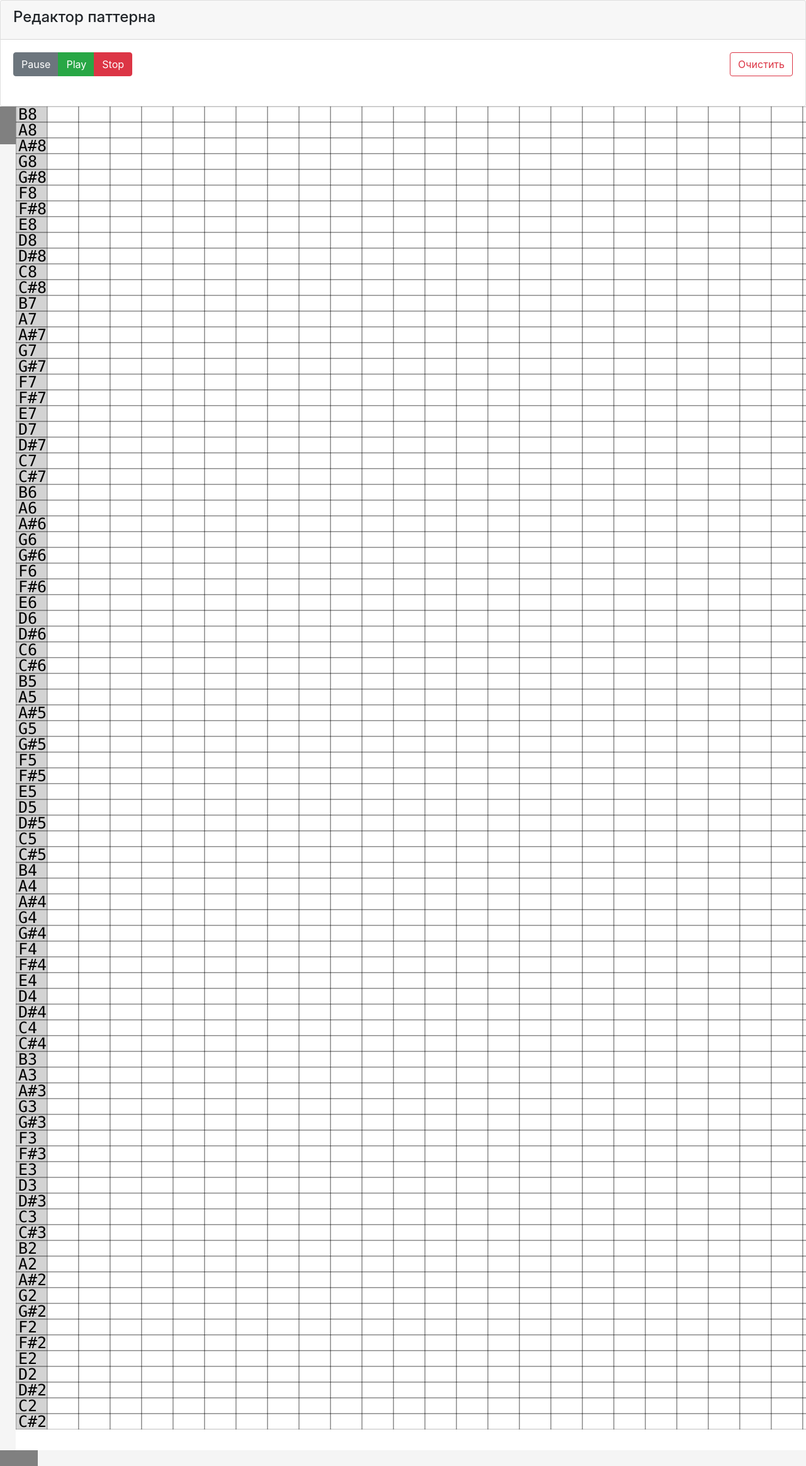
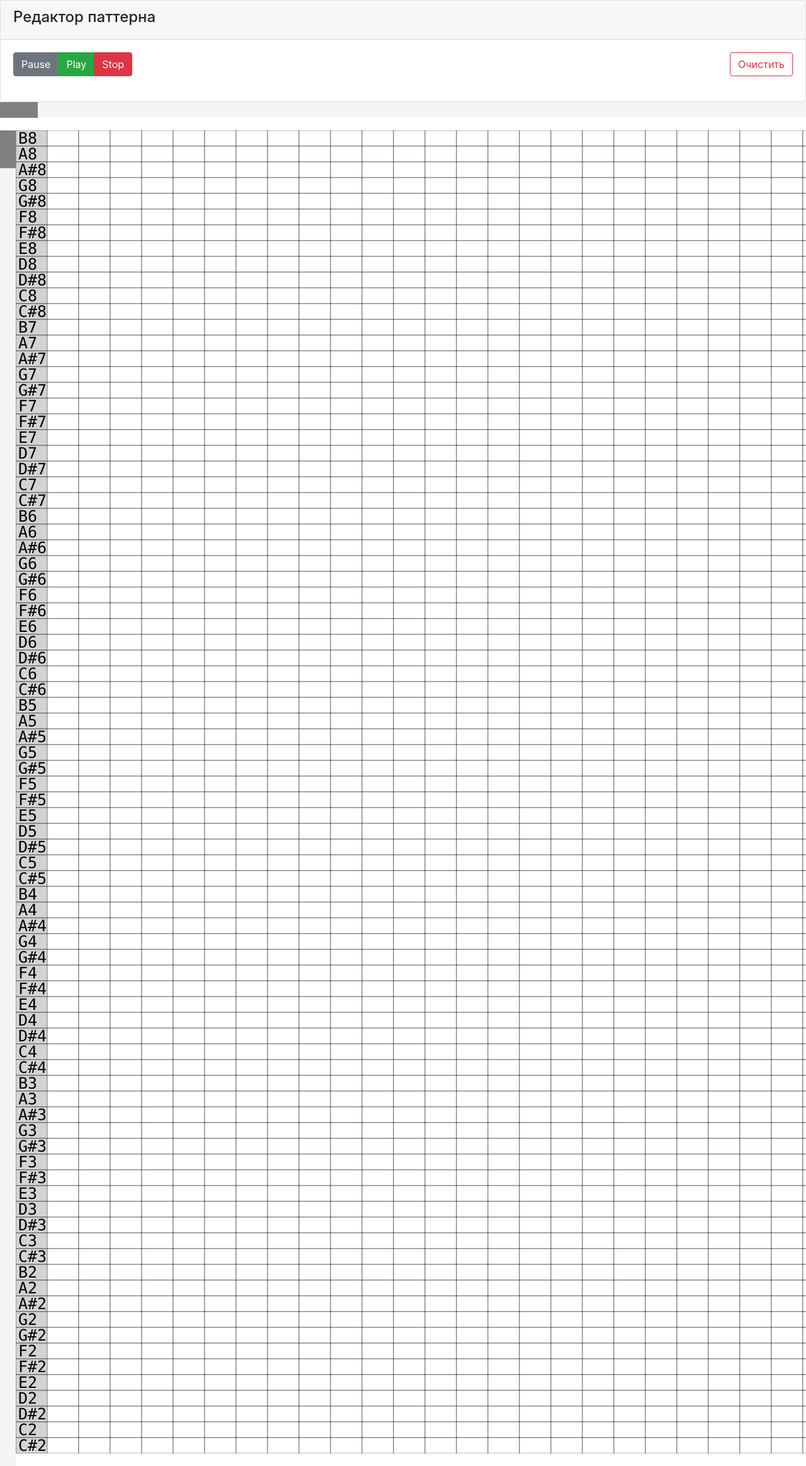
Before and after one commit to korsilyn/MusicShaper, a Django app: page /editor/ in a window 1280 px wide. Shown: the whole page at 63% size. Run offline with Django 3.2, Linux system fonts and the light colour scheme; some libraries are stand-ins or nearby versions.

Commit message:
code fixes

```diff
--- a/main/templates/editor.html
+++ b/main/templates/editor.html
@@ -10,7 +10,7 @@
 {% endblock %}
 
 {% block 'body' %}
-    <div style="display: grid; height: 100vh; grid-template-rows: auto auto; overflow: hidden;">
+    <div style="display: grid; height: 100vh; grid-template-rows: auto auto;">
         {% include 'melodySettings.html' %}
         {% include 'melodyEditor.html' %}
     </div>
@@ -20,7 +20,7 @@
     <script src="{% static 'libs/Pizzicato.min.js' %}"></script>
     <script src="{% static 'scripts/grid.js' %}"></script>
     <script src="{% static 'scripts/canvasGrid.js' %}"></script>
-    <script src="{% static 'scripts/canvasGridDrawer.js' %}"></script>
+    <script src="{% static 'scripts/canvasGridPainter.js' %}"></script>
     <script src="{% static 'scripts/scrollbarThumb.js' %}"></script>
     <script src="{% static 'scripts/musicNotes.js' %}"></script>
     <script src="{% static 'scripts/musicPatternGrid.js' %}"></script>
@@ -38,12 +38,20 @@
         });
 
         const thumbs = document.getElementsByClassName("scrollbar-thumb");
-        new ScrollbarThumb(thumbs[0], cheatsheetCanvas.parentElement.parentElement);
-        new ScrollbarThumb(thumbs[1], trackCanvas.parentElement);
+        new ScrollbarThumb(thumbs[0], document.getElementById("horizontal_scroll"));
+        new ScrollbarThumb(thumbs[1], document.getElementById("vertical_scroll"));
+
+        function syncSizes() {
+            trackCanvas.parentElement.style.width  = trackCanvas.width + 'px';
+            trackCanvas.parentElement.style.height = trackCanvas.height + 'px';
+        }
 
         window.onresize = (event) => {
             musicPatternGrid.onresize(event);
+            syncSizes();
         }
+
+        syncSizes();
 
         window.onload = () => {
             let audioContext = window.AudioContext;
@@ -72,7 +80,7 @@
                 }
             }
 
-            musicPatternGrid.trackGrid.drawer.onenddraw = () => {
+            musicPatternGrid.trackGrid.painter.onenddraw = () => {
                 sound.stop();
             }
         }
--- a/main/templates/melodyEditor.html
+++ b/main/templates/melodyEditor.html
@@ -1,14 +1,15 @@
-<div style="display: flex; flex-direction: column; width: 100vw; overflow: hidden;">
-    <div style="display: flex; height: 100%; overflow: hidden;">
-        <div class="scrollbar scrollbar-vertical"><div class="scrollbar-thumb"></div></div>
-        <div style="overflow-y: hidden;">
-            <div style="display: flex; align-items: flex-start;">
-                <canvas id="notes"></canvas>
-                <div style="overflow-x: hidden;">
-                    <canvas id="track">Ваш браузер не поддерживает canvas :/</canvas>
-                </div>
+<div class="scrollbar scrollbar-horizontal"><div class="scrollbar-thumb"></div></div>
+<div style="display: flex; overflow: hidden;">
+    <div class="scrollbar scrollbar-vertical"><div class="scrollbar-thumb"></div></div>
+    <div id="vertical_scroll" style="display: flex; align-items: flex-start; overflow-y: hidden;">
+        <canvas id="notes"></canvas>
+        <div id="horizontal_scroll" style="overflow-x: hidden; width: max-content; height: max-content;">
+            <div style="position: relative;">
+                <canvas id="track_background" style="position: absolute; z-index: 0;"></canvas>
+                <canvas id="track" style="position: absolute; z-index: 1;">
+                    Ваш браузер не поддерживает html canvas :/
+                </canvas>
             </div>
         </div>
     </div>
-    <div class="scrollbar scrollbar-horizontal"><div class="scrollbar-thumb"></div></div>
 </div>
--- a/static/scripts/canvasGrid.js
+++ b/static/scripts/canvasGrid.js
@@ -18,7 +18,7 @@ class CanvasGrid extends Grid {
         }
 
         if (!options.readonly) {
-            this.drawer = new CanvasGridDrawer(this);
+            this.painter = new CanvasGridPainter(this);
         }
 
         this.ctx = this.canvas.getContext('2d');
--- a/static/scripts/canvasGridDrawer.js
+++ b/static/scripts/canvasGridPainter.js
@@ -1,4 +1,4 @@
-class CanvasGridDrawer {
+class CanvasGridPainter {
     /**
      * @param {CanvasGrid} canvasGrid
      */
--- a/static/scripts/musicPatternGrid.js
+++ b/static/scripts/musicPatternGrid.js
@@ -33,7 +33,7 @@ class MusicPatternGrid {
             }
         }
 
-        this.trackGrid.drawer.onenddraw = () => {
+        this.trackGrid.painter.onenddraw = () => {
             this.sound.stop();
         }
 
```
